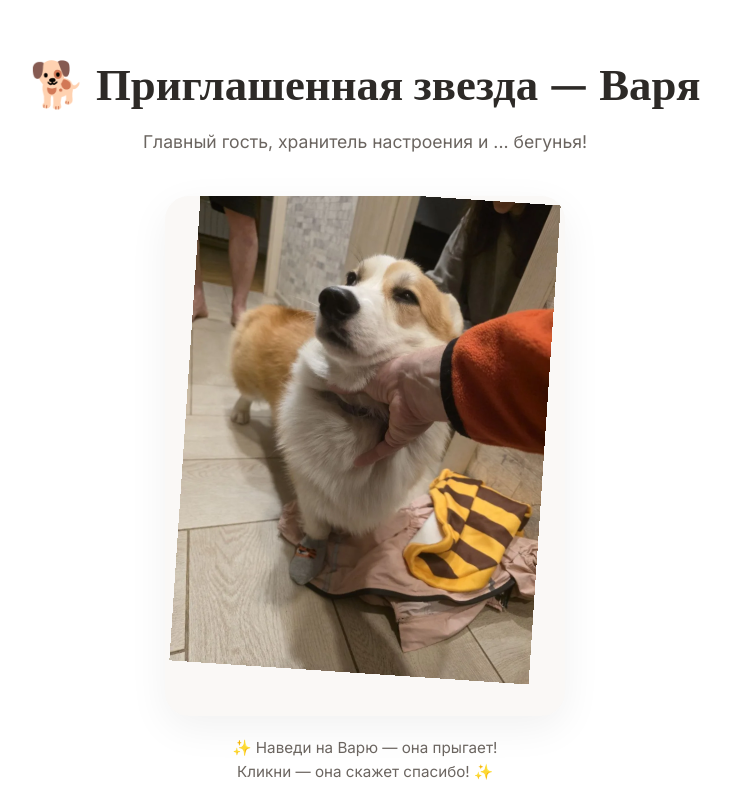
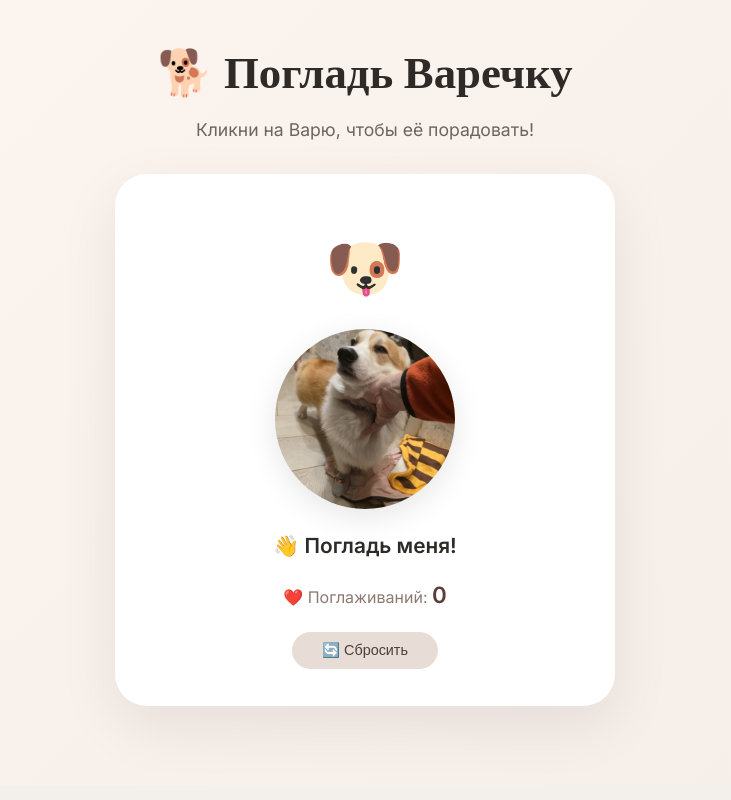
Before and after one commit to Zohan86/wedding, a plain HTML site: page index.html in a window 1280 px wide. Shown: the part 2920-3720 px from the top of the page, without its empty margins (275-1006 px from the left). Drawn offline with nearby package versions, Linux system fonts and the light colour scheme; a web font is replaced by a local one.

Commit message:
Update index.html
добавили игру с Варей

```diff
--- a/index.html
+++ b/index.html
@@ -45,21 +45,118 @@
             100% { left: calc(100% + 100px); transform: scaleX(1); }
         }
 
-        /* ----- ПРЫГАЮЩАЯ КОРГИ ----- */
-        .corgi-bounce {
-            display: inline-block;
-            animation: bounce 1.5s ease-in-out infinite;
-            cursor: pointer;
-            transition: transform 0.3s;
+        /* ====== МИНИ-ИГРА "ПОГЛАДЬ ВАРЕЧКУ" ====== */
+        .game-section {
+            padding: 80px 0;
+            background: linear-gradient(135deg, #fdf6f0 0%, #f5ede8 100%);
+            text-align: center;
         }
-        .corgi-bounce:hover {
-            animation-play-state: paused;
-            transform: scale(1.1) rotate(-5deg);
+        .game-section h2 {
+            font-family: 'Playfair Display', serif;
+            font-size: 2.8rem;
+            color: #2d2a27;
+            margin-bottom: 10px;
+        }
+        .game-section .sub {
+            color: #6b6560;
+            margin-bottom: 30px;
+            font-size: 1.1rem;
         }
 
-        @keyframes bounce {
-            0%, 100% { transform: translateY(0); }
-            50% { transform: translateY(-30px) rotate(5deg); }
+        .game-container {
+            max-width: 500px;
+            margin: 0 auto;
+            background: #fff;
+            border-radius: 32px;
+            padding: 40px 30px 35px;
+            box-shadow: 0 20px 60px rgba(0,0,0,0.08);
+            transition: 0.3s;
+            border: 2px solid transparent;
+        }
+        .game-container:hover {
+            border-color: #d4c5bc;
+        }
+
+        .game-corgi {
+            width: 180px;
+            height: 180px;
+            margin: 0 auto 20px;
+            border-radius: 50%;
+            overflow: hidden;
+            box-shadow: 0 8px 30px rgba(0,0,0,0.1);
+            cursor: pointer;
+            transition: 0.3s ease;
+            position: relative;
+            background: #faf8f6;
+        }
+        .game-corgi:hover {
+            transform: scale(1.03);
+            box-shadow: 0 12px 40px rgba(0,0,0,0.15);
+        }
+        .game-corgi:active {
+            transform: scale(0.95);
+        }
+        .game-corgi img {
+            width: 100%;
+            height: 100%;
+            object-fit: cover;
+            transition: 0.5s ease;
+            display: block;
+        }
+
+        /* Анимация при клике */
+        .game-corgi.pop {
+            animation: pop 0.4s ease;
+        }
+        @keyframes pop {
+            0% { transform: scale(1); }
+            30% { transform: scale(1.15) rotate(-5deg); }
+            60% { transform: scale(0.95) rotate(3deg); }
+            100% { transform: scale(1) rotate(0deg); }
+        }
+
+        .game-emoji {
+            font-size: 4rem;
+            margin-bottom: 10px;
+            min-height: 70px;
+            transition: 0.3s;
+        }
+
+        .game-message {
+            font-size: 1.3rem;
+            font-weight: 600;
+            color: #2d2a27;
+            margin-bottom: 8px;
+            min-height: 40px;
+            transition: 0.3s;
+        }
+
+        .game-counter {
+            font-size: 1rem;
+            color: #8a7a72;
+            margin-bottom: 5px;
+        }
+        .game-counter span {
+            font-weight: 700;
+            color: #5e3c38;
+            font-size: 1.4rem;
+        }
+
+        .game-reset-btn {
+            margin-top: 15px;
+            padding: 10px 30px;
+            background: #e8ddd6;
+            color: #4a3f3a;
+            border: none;
+            border-radius: 50px;
+            font-size: 0.9rem;
+            font-weight: 500;
+            cursor: pointer;
+            transition: 0.3s;
+        }
+        .game-reset-btn:hover {
+            background: #d5c7be;
+            transform: translateY(-2px);
         }
 
         /* ====== ОСТАЛЬНЫЕ СТИЛИ ====== */
@@ -256,25 +353,9 @@
         }
         .carousel-dot:hover { background: #b0a49c; }
 
-        /* ----- КОРГИ С АНИМАЦИЕЙ ----- */
         .corgi-section { padding: 80px 0; background: #fff; text-align: center; }
         .corgi-section h2 { font-family: 'Playfair Display', serif; font-size: 2.8rem; color: #2d2a27; margin-bottom: 10px; }
         .corgi-section .sub { color: #6b6560; margin-bottom: 40px; font-size: 1.1rem; }
-
-        .corgi-container {
-            max-width: 400px;
-            margin: 0 auto;
-            border-radius: 24px;
-            overflow: hidden;
-            box-shadow: 0 12px 40px rgba(0,0,0,0.06);
-            padding: 20px;
-            background: #faf8f6;
-        }
-        .corgi-container img {
-            width: 100%;
-            height: auto;
-            display: block;
-        }
 
         .timer-section { padding: 80px 0; text-align: center; background: #f3f0ec; }
         .timer-section h2 { font-family: 'Playfair Display', serif; font-size: 2.6rem; color: #2d2a27; }
@@ -313,6 +394,7 @@
             .hero h1 { font-size: 3.6rem; }
             .carousel-btn { width: 36px; height: 36px; font-size: 1rem; }
             .corgi-runner img { width: 60px; }
+            .game-corgi { width: 140px; height: 140px; }
             @keyframes runCorgi {
                 0% { left: -80px; }
                 100% { left: calc(100% + 80px); }
@@ -331,6 +413,8 @@
             .map-section iframe { height: 280px; }
             .carousel-btn { width: 30px; height: 30px; font-size: 0.8rem; }
             .corgi-runner img { width: 50px; }
+            .game-corgi { width: 120px; height: 120px; }
+            .game-emoji { font-size: 3rem; }
             @keyframes runCorgi {
                 0% { left: -60px; }
                 100% { left: calc(100% + 60px); }
@@ -408,26 +492,24 @@
         </div>
     </section>
 
-    <!-- ====== КОРГИ С АНИМАЦИЕЙ ====== -->
-    <section class="corgi-section" id="corgi">
+    <!-- ====== МИНИ-ИГРА "ПОГЛАДЬ ВАРЕЧКУ" ====== -->
+    <section class="game-section" id="game">
         <div class="container">
-            <h2>🐕 Приглашенная звезда — Варя</h2>
-            <p class="sub">Главный гость, хранитель настроения и ... бегунья!</p>
+            <h2>🐕 Погладь Варечку</h2>
+            <p class="sub">Кликни на Варю, чтобы её порадовать!</p>
 
-            <div class="corgi-container">
-                <img
-                    src="Варя.png"
-                    alt="Корги Варя"
-                    class="corgi-bounce"
-                    title="Погладь меня! 🐾"
-                    onclick="alert('🐕 Варя виляет хвостом и говорит: СПАСИБО! 🥰')"
-                />
+            <div class="game-container" id="gameContainer">
+                <div class="game-emoji" id="gameEmoji">🐶</div>
+
+                <div class="game-corgi" id="gameCorgi" onclick="petCorgi()">
+                    <img src="Варя.png" alt="Корги Варя" id="corgiImage" />
+                </div>
+
+                <div class="game-message" id="gameMessage">👋 Погладь меня!</div>
+                <div class="game-counter">❤️ Поглаживаний: <span id="petCount">0</span></div>
+
+                <button class="game-reset-btn" onclick="resetGame()">🔄 Сбросить</button>
             </div>
-
-            <p style="margin-top: 20px; color: #6b6560; font-size: 0.95rem;">
-                ✨ Наведи на Варю — она прыгает! <br>
-                Кликни — она скажет спасибо! ✨
-            </p>
         </div>
     </section>
 
@@ -577,6 +659,14 @@
         corgiRunner.addEventListener('mouseleave', () => {
             corgiRunner.style.animationPlayState = 'running';
         });
-    </script>
-</body>
-</html>
+
+        // ====== МИНИ-ИГРА "ПОГЛАДЬ ВАРЕЧКУ" ======
+        let petCount = 0;
+        let reactionIndex = 0;
+
+        const reactions = [
+            { emoji: '😊', message: 'Варя довольно виляет хвостом!' },
+            { emoji: '🥰', message: 'Варя мурлычет от счастья!' },
+            { emoji: '😍', message: 'Варя переворачивается на спинку!' },
+            { emoji: '🤗', message: 'Варя обнимает вас лапой!' },
+            { emoji: '
```
